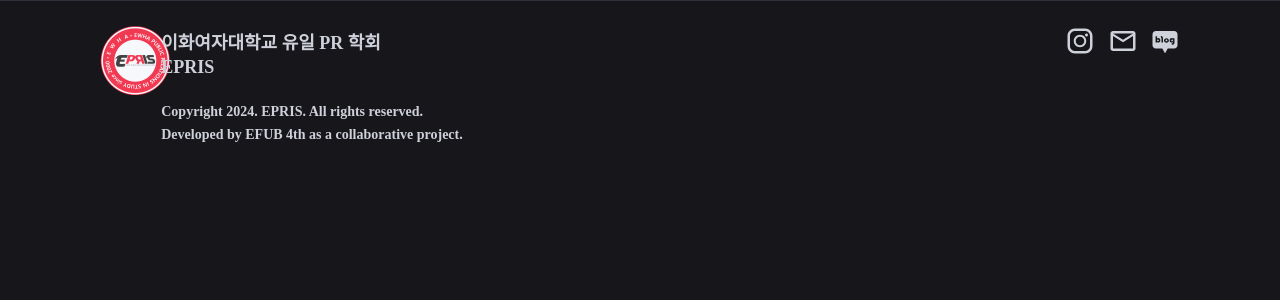
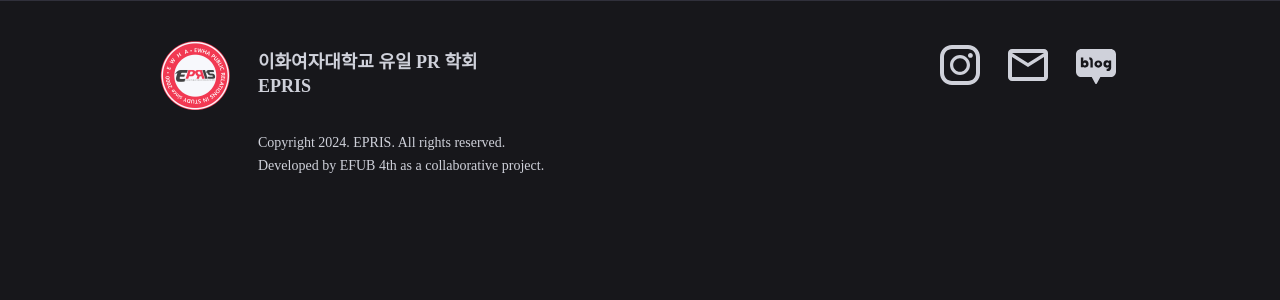
Before and after one commit to rwaeng/EPRIS-Front, a React (Create React App) app: page / in a window 1280 px wide. Shown: the top 300 px of the page. Built offline with nearby package versions, Linux system fonts and the light colour scheme; a web font is replaced by a local one.

Commit message:
🔧 rem 설정 16px=1rem으로 되돌리기

```diff
--- a/src/styles/font.js
+++ b/src/styles/font.js
@@ -2,79 +2,79 @@ import { css } from 'styled-components';
 
 const bold56 = css`
   font-weight: 600;
-  font-size: 5.6rem;
+  font-size: 3.5rem;
   line-height: 132%;
 `;
 
 const bold36 = css`
   font-weight: 600;
-  font-size: 3.6rem;
+  font-size: 2.25rem;
   line-height: 132%;
 `;
 
 const bold24 = css`
   font-weight: 600;
-  font-size: 2.4rem;
+  font-size: 1.5rem;
   line-height: 132%;
 `;
 
 const bold18 = css`
   font-weight: 600;
-  font-size: 1.8rem;
+  font-size: 1.125rem;
   line-height: 132%;
 `;
 
 const reg24 = css`
-  font-weight: 600;
-  font-size: 2.4rem;
+  font-weight: 300;
+  font-size: 1.5rem;
   line-height: 132%;
 `;
 
 const reg18 = css`
-  font-weight: 600;
-  font-size: 1.8rem;
+  font-weight: 300;
+  font-size: 1.125rem;
   line-height: 168%;
 `;
 
 const reg14 = css`
-  font-weight: 600;
-  font-size: 1.4rem;
+  font-weight: 300;
+  font-size: 0.875rem;
   line-height: 168%;
 `;
 
 const m_bold56 = css`
   font-weight: 600;
-  font-size: 3.6rem;
+  font-size: 2.25rem;
   line-height: 132%;
 `;
 
 const m_bold36 = css`
   font-weight: 600;
-  font-size: 2.4rem;
+  font-size: 1.5rem;
   line-height: 132%;
 `;
 
 const m_bold24 = css`
   font-weight: 600;
-  font-size: 1.8rem;
+  font-size: 1.125rem;
   line-height: 132%;
 `;
 
 const m_bold18 = css`
   font-weight: 600;
-  font-size: 1.4rem;
+  font-size: 0.875rem;
   line-height: 132%;
 `;
 
 const m_reg24 = css`
-  font-weight: 600;
-  font-size: 1.8rem;
+  font-weight: 300;
+  font-size: 1.125rem;
   line-height: 132%;
 `;
 
 const m_reg18 = css`
-  font-weight: 600;
-  font-size: 1.4rem;
+  font-weight: 300;
+  font-size: 0.875rem;
   line-height: 154%;
 `;
 
--- a/src/styles/global.css
+++ b/src/styles/global.css
@@ -14,8 +14,6 @@ body {
 
   background-color: var(--black);
 
-  /* 1rem=10px로 */
-  font-size: 62.5%;
   overflow-x: hidden;
 }
 
```
